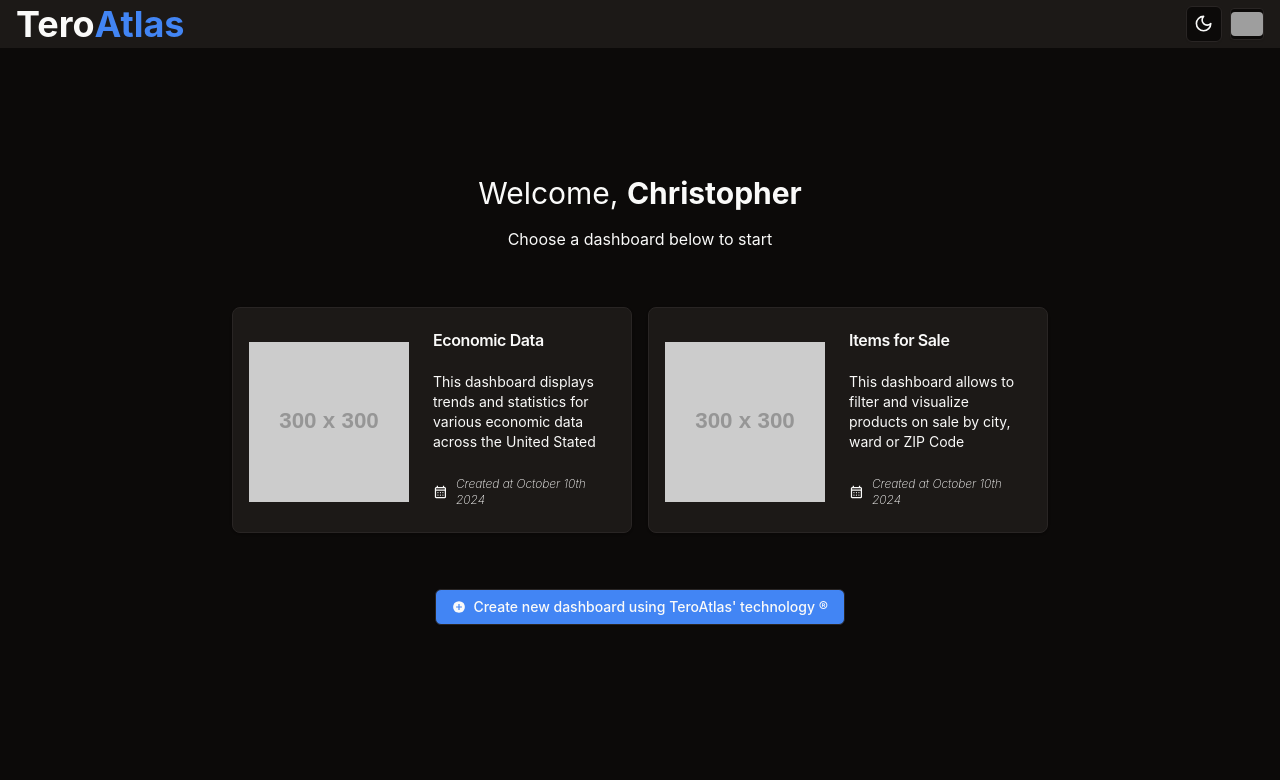
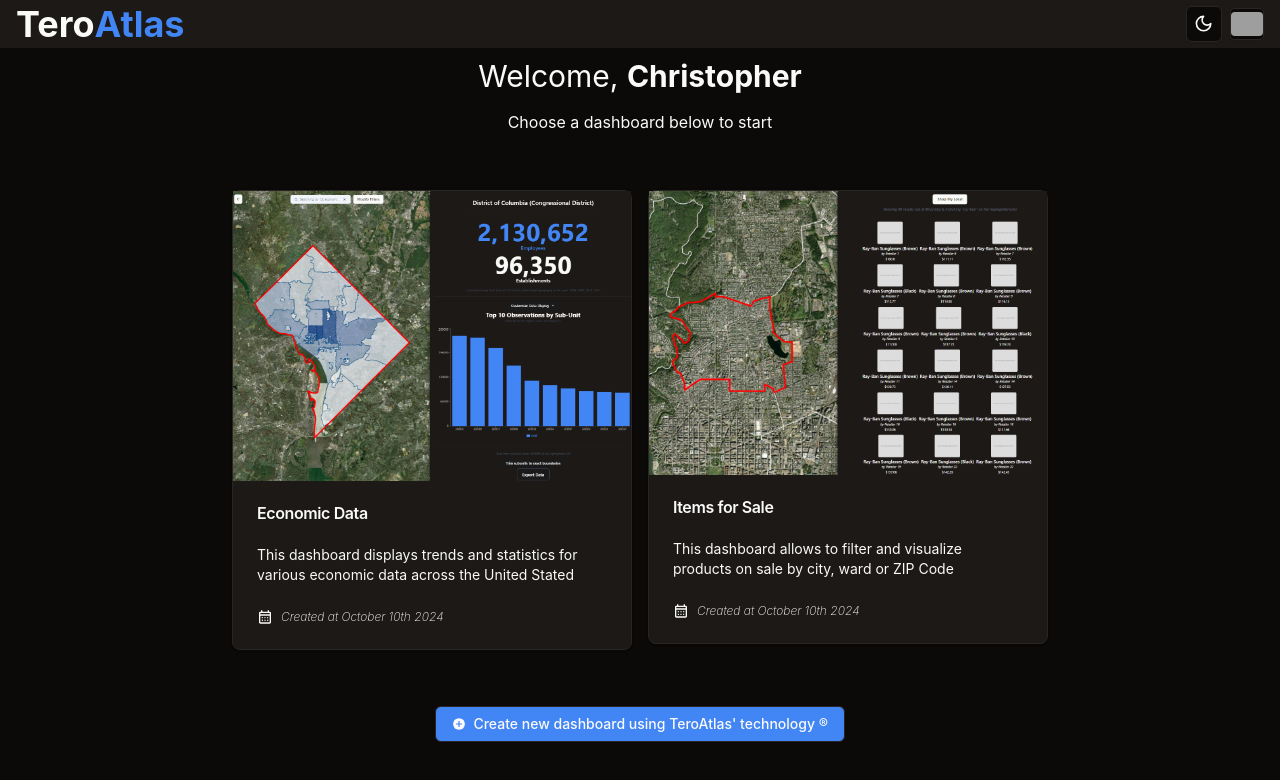
Before and after one commit to iaoret/teroatlas, a React (Vite) app: page / in a window 1280 px wide. Shown: the top 780 px of the page. Built offline with nearby package versions, Linux system fonts and the light colour scheme; grey boxes are pictures that could not be loaded.

Commit message:
chore: changed dashboard home layout to better fit the items

```diff
--- a/src/components/dashboard-item.tsx
+++ b/src/components/dashboard-item.tsx
@@ -15,22 +15,23 @@ export default function DashboardItem(props: {
   onClick?: () => void;
 }) {
   return (
+    <div>
       <Card
         className="bg-primary-foreground hover:bg-zinc-800 hover:shadow-lg transition-all duration-200 rounded-lg hover:cursor-pointer max-w-[400px]"
         onClick={props.onClick}
       >
-      <div className="flex flex-row items-center">
-        <div className="min-h-40 min-w-40 mt-1 ml-4 rounded-l-md bg-black flex flex-col justify-center items-center">
+        <div className="h-full flex flex-row items-center">
+          <div className="h-full w-30 rounded-full bg-black flex flex-col justify-center items-center">
             {props.image}
           </div>
-        <div>
+          <div></div>
+        </div>
         <CardHeader>
           <CardTitle>{props.title}</CardTitle>
         </CardHeader>
         <CardContent className="text-sm">{props.description}</CardContent>
         <CardFooter>{props.footer}</CardFooter>
+      </Card>
     </div>
-      </div>
-    </Card>
   );
 }
--- a/src/pages/index.tsx
+++ b/src/pages/index.tsx
@@ -5,6 +5,8 @@ import { ModeToggle } from "@/components/mode-toggle";
 import { Button } from "@/components/ui/button";
 import { UserMenu } from "@/components/user-menu";
 import { useNavigate } from "react-router-dom";
+import thumbnailEconomicData from "@/assets/thumb-economic-data-dashboard-item.png";
+import thumbnailRetailDashboard from "@/assets/thumb-retail-dashboard-item.png";
 
 export default function Home() {
   const navigate = useNavigate();
@@ -32,7 +34,13 @@ export default function Home() {
         <p>Choose a dashboard below to start</p>
         <div className="grid 2xl:grid-cols-2 lg:grid-cols-2 md:grid-cols-2 gap-4 mt-10">
           <DashboardItem
-            image={<img src={"https://placehold.co/300x300"} alt="" />}
+            image={
+              <img
+                className="object-cover h-full"
+                src={thumbnailEconomicData}
+                alt=""
+              />
+            }
             title={"Economic Data"}
             description={
               "This dashboard displays trends and statistics for various economic data across the United Stated"
@@ -48,7 +56,7 @@ export default function Home() {
             onClick={() => handleClick("/dashboard/economic-data")}
           />
           <DashboardItem
-            image={<img src="https://placehold.co/300x300" alt="" />}
+            image={<img src={thumbnailRetailDashboard} alt="" />}
             title={"Items for Sale"}
             description={
               "This dashboard allows to filter and visualize products on sale by city, ward or ZIP Code"
```
Also changed, not shown: src/assets/thumb-economic-data-dashboard-item.png (added), src/assets/thumb-retail-dashboard-item.png (added). Lines whose indentation alone changed are shown as unchanged.
